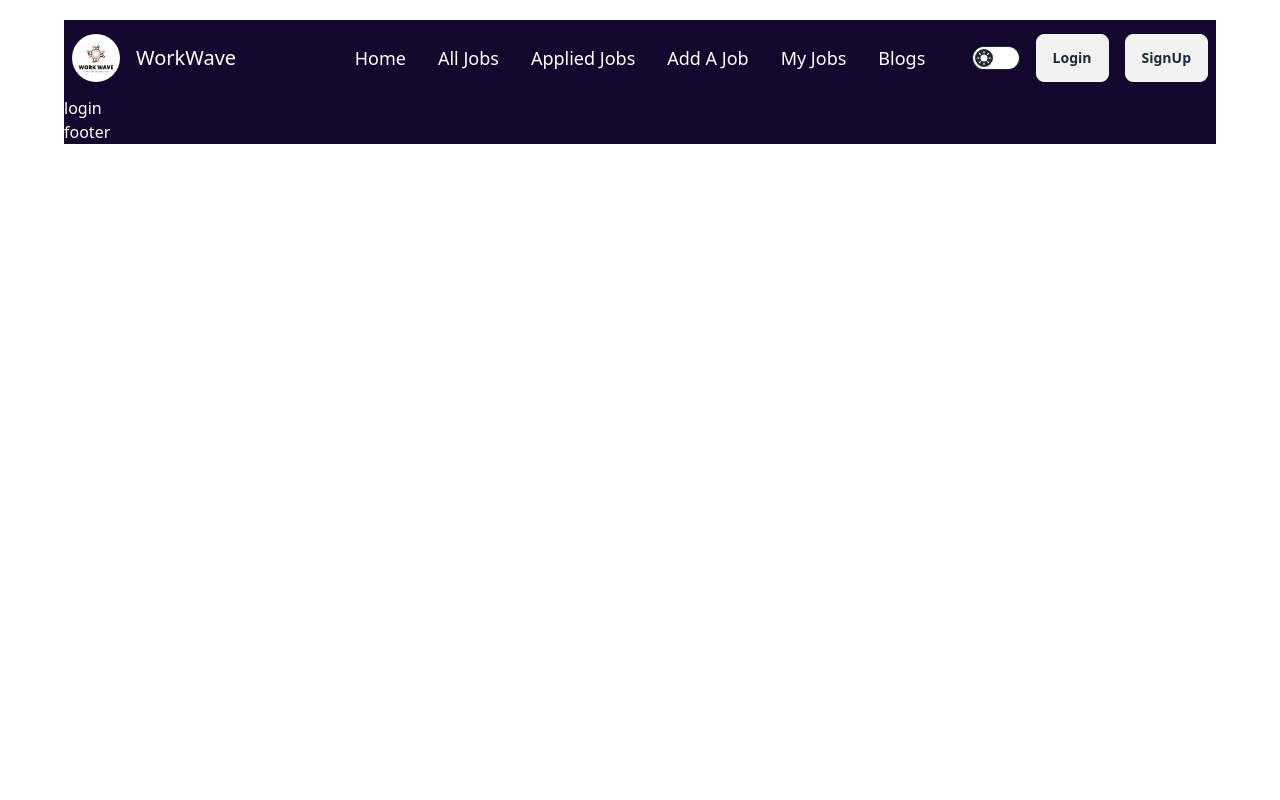
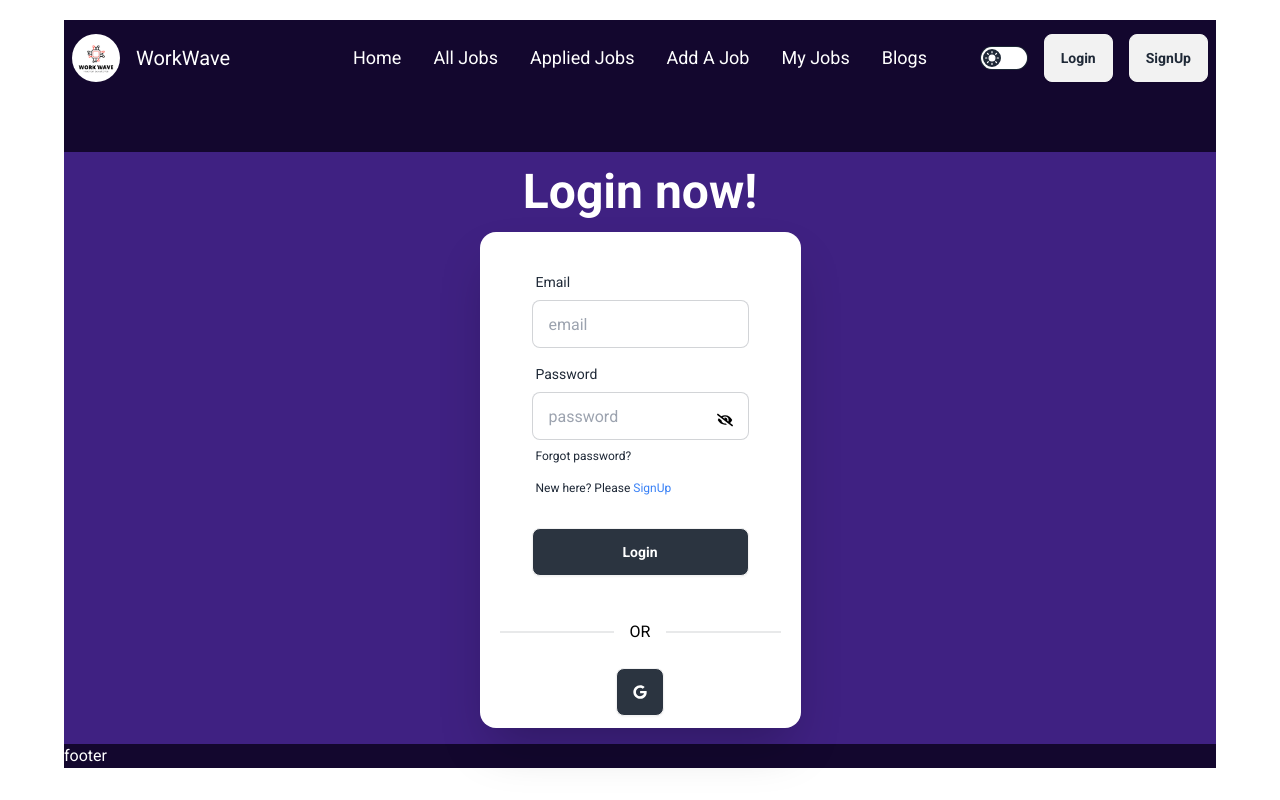
Before and after one commit to Fardin15/work-wave, a React (Vite) app: page /login in a window 1280 px wide. Built offline with nearby package versions, Linux system fonts and the light colour scheme; no server answers.

Commit message:
authentication with gmail,password and google login complete

```diff
--- a/index.html
+++ b/index.html
@@ -2,7 +2,7 @@
 <html lang="en">
   <head>
     <meta charset="UTF-8" />
-    <link rel="icon" type="image/svg+xml" href="" />
+    <link rel="icon" type="image/svg+xml" href="/public/Work Wave.png" />
     <meta name="viewport" content="width=device-width, initial-scale=1.0" />
     <title>Work Wave</title>
   </head>
--- a/src/Components/Navbar.jsx
+++ b/src/Components/Navbar.jsx
@@ -110,7 +110,7 @@ const Navbar = () => {
     document.querySelector("html").setAttribute("data-theme", localTheme);
   }, [theme]);
 
-  const { user } = useContext(AuthContext);
+  const { user, logOut } = useContext(AuthContext);
   return (
     <div className="navbar bg-[#13072E]">
       <div className="navbar-start">
@@ -202,14 +202,18 @@ const Navbar = () => {
               />
               <ul
                 tabIndex={0}
-                className="dropdown-content z-[1] menu p-2 shadow bg-base-100 rounded-box w-52"
+                className="dropdown-content z-[1] menu p-2 shadow rounded-box w-52 bg-[#3F2182]"
               >
                 <li>
-                  <a>{user.displayName ? user.displayName : "User"}</a>
+                  <a className="text-white">
+                    {user.displayName ? user.displayName : "User"}
+                  </a>
                 </li>
               </ul>
             </div>
-            <NavLink className="btn mr-4">Logout</NavLink>
+            <NavLink className="btn mr-4" onClick={logOut}>
+              Logout
+            </NavLink>
           </div>
         ) : (
           <>
--- a/src/Layouts/Main.jsx
+++ b/src/Layouts/Main.jsx
@@ -4,7 +4,7 @@ import Footer from "../Components/Footer";
 
 const Main = () => {
   return (
-    <div className="bg-[#13072E] text-white max-w-6xl mx-auto mt-5">
+    <div className="bg-[#13072E] text-white max-w-6xl mx-auto mt-5 font-roboto">
       <Navbar></Navbar>
       <Outlet></Outlet>
       <Footer></Footer>
--- a/src/Pages/Login.jsx
+++ b/src/Pages/Login.jsx
@@ -1,7 +1,125 @@
+import { useContext, useEffect, useState } from "react";
+import { AuthContext } from "../Provider/AuthProvider";
+import { NavLink, useLocation, useNavigate } from "react-router-dom";
+import { FaEye, FaEyeSlash, FaGoogle } from "react-icons/fa";
+import Swal from "sweetalert2";
+
 const Login = () => {
+  const { user, setUser, loginUser, googleSignIn } = useContext(AuthContext);
+
+  const [showPassword, setShowPassword] = useState(false);
+
+  const location = useLocation();
+  const navigate = useNavigate();
+
+  const handleLogin = (e) => {
+    e.preventDefault();
+    const form = e.target;
+    const email = form.email.value;
+    const password = form.password.value;
+
+    loginUser(email, password)
+      .then((result) => {
+        setUser(result.user);
+        Swal.fire({
+          icon: "success",
+          text: "logged in successfully !!",
+        });
+        e.target.reset();
+      })
+      .catch((error) => {
+        Swal.fire({
+          icon: "error",
+          text: "Please give The right gmail and password",
+        });
+      });
+  };
+
+  const handleGoogleSignIn = () => {
+    googleSignIn().then((result) => {
+      setUser(result.user);
+      Swal.fire({
+        icon: "success",
+        text: "logged in successfully !!",
+      });
+    });
+  };
+
+  useEffect(() => {
+    if (user) {
+      navigate(location.state ? location.state : "/");
+    }
+  }, [user]);
   return (
-    <div>
-      <h1>login</h1>
+    <div className="hero bg-[#3F2182] text-black mt-14">
+      <div className="hero-content flex-col">
+        <div className="text-center">
+          <h1 className="text-5xl font-bold text-white">Login now!</h1>
+        </div>
+        <div className="card shrink-0 w-full max-w-sm shadow-2xl bg-base-100 px-5">
+          <form onSubmit={handleLogin} className="card-body">
+            <div className="form-control">
+              <label className="label">
+                <span className="label-text">Email</span>
+              </label>
+              <input
+                name="email"
+                type="email"
+                placeholder="email"
+                className="input input-bordered"
+                required
+              />
+            </div>
+            <div className="form-control">
+              <label className="label">
+                <span className="label-text">Password</span>
+              </label>
+              <div className="relative">
+                <input
+                  name="password"
+                  type={showPassword ? "text" : "password"}
+                  placeholder="password"
+                  className="input input-bordered w-full"
+                  required
+                />
+                <span
+                  className="absolute top-5 right-4"
+                  onClick={() => setShowPassword(!showPassword)}
+                >
+                  {showPassword ? <FaEye></FaEye> : <FaEyeSlash></FaEyeSlash>}
+                </span>
+              </div>
+
+              <label className="label">
+                <a href="#" className="label-text-alt link link-hover">
+                  Forgot password?
+                </a>
+              </label>
+
+              <label className="label">
+                <p href="#" className="label-text-alt link link-hover">
+                  New here? Please{" "}
+                  <NavLink to="/signup" className="text-blue-500">
+                    SignUp
+                  </NavLink>
+                </p>
+              </label>
+            </div>
+            <div className="form-control mt-4">
+              <button className="btn bg-neutral text-white">Login</button>
+            </div>
+          </form>
+          <div className="divider">OR</div>
+          <div className="flex justify-center gap-3 items-center py-3">
+            <button
+              onClick={handleGoogleSignIn}
+              className="btn bg-neutral text-white"
+            >
+              <FaGoogle />
+            </button>
+          </div>
+        </div>
+      </div>
     </div>
   );
 };
```
